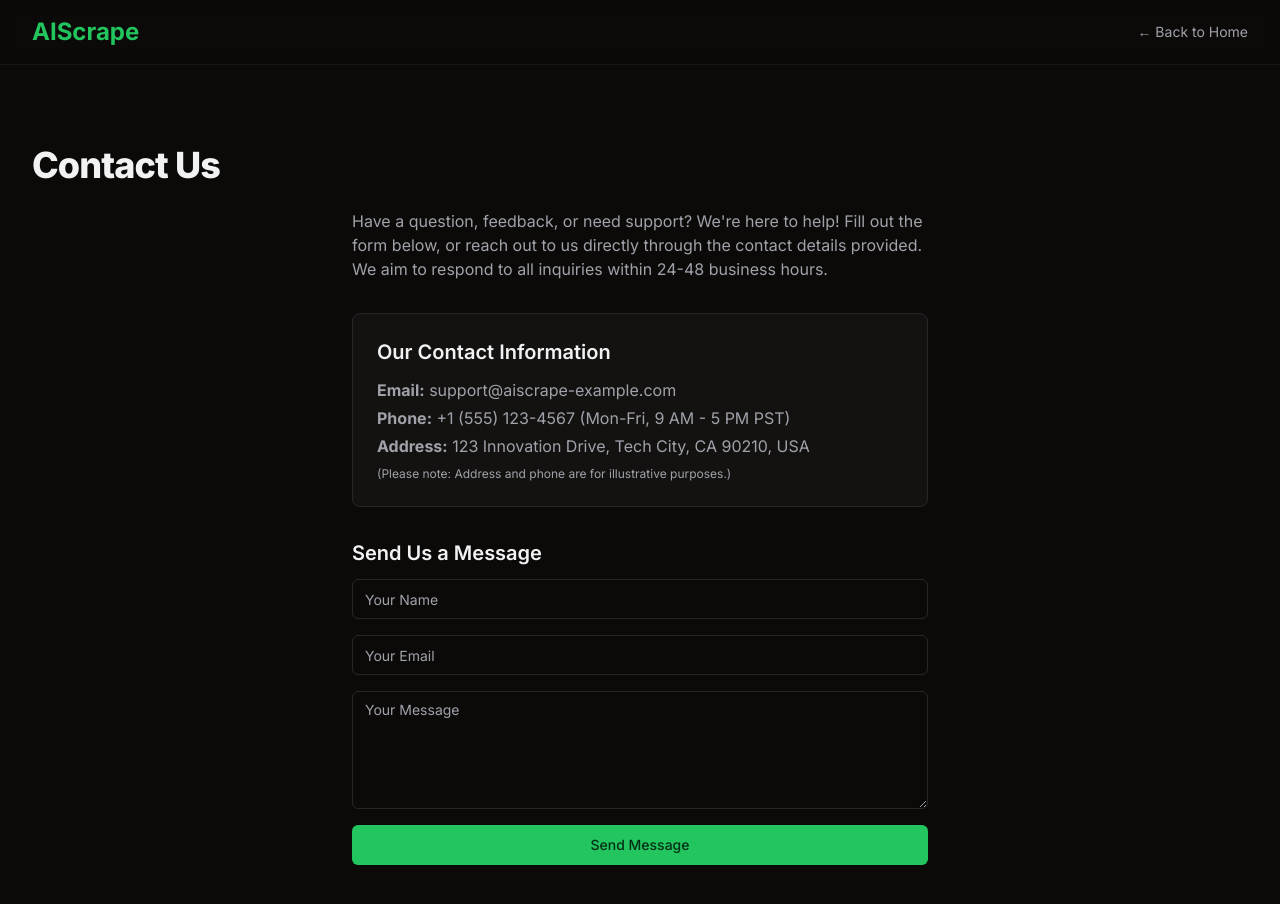
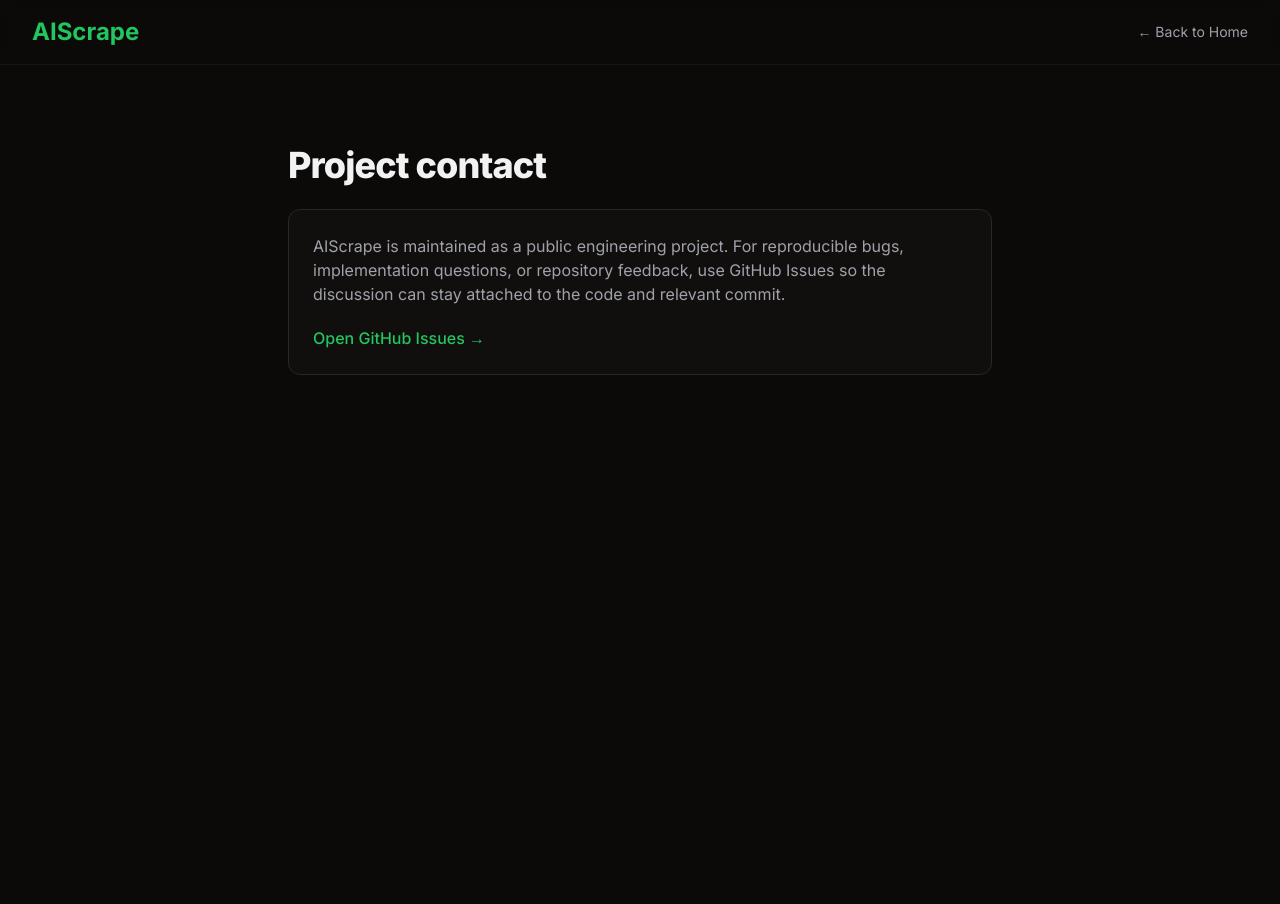
Before and after one commit to abhisek343/AIScrape, a Next.js app: page /contact in a window 1280 px wide. Shown: the top 904 px of the page. After the commit the page ends 800 px from the top, so only its background shows below. Built offline with nearby package versions, Linux system fonts and the light colour scheme.

Commit message:
refactor: replace placeholder contact page content

```diff
--- a/app/contact/page.tsx
+++ b/app/contact/page.tsx
@@ -1,41 +1,28 @@
 import Link from 'next/link';
-import { Button } from '@/components/ui/button';
-import { Input } from '@/components/ui/input';
-import { Textarea } from '@/components/ui/textarea';
 
 export default function Contact() {
   return (
     <div className="bg-background text-foreground min-h-screen">
       <header className="sticky top-0 z-50 w-full border-b border-border/40 bg-background/95 backdrop-blur supports-[backdrop-filter]:bg-background/60">
         <div className="container flex items-center justify-between h-16 max-w-screen-2xl">
-          <Link href="/" className="text-2xl font-bold text-primary">
-            AIScrape
-          </Link>
-          <Link href="/" className="text-sm text-muted-foreground hover:text-primary">
-            &larr; Back to Home
-          </Link>
+          <Link href="/" className="text-2xl font-bold text-primary">AIScrape</Link>
+          <Link href="/" className="text-sm text-muted-foreground hover:text-primary">&larr; Back to Home</Link>
         </div>
       </header>
-      <main className="container py-12 md:py-20">
-        <h1 className="text-4xl font-extrabold tracking-tight mb-6">Contact Us</h1>
-        <div className="max-w-xl mx-auto">
-          <p className="text-muted-foreground mb-8">
-            Have a question, feedback, or need support? We're here to help! Fill out the form below, or reach out to us directly through the contact details provided. We aim to respond to all inquiries within 24-48 business hours.
+      <main className="container py-12 md:py-20 max-w-3xl">
+        <h1 className="text-4xl font-extrabold tracking-tight mb-6">Project contact</h1>
+        <div className="rounded-xl border p-6 bg-muted/20">
+          <p className="text-muted-foreground">
+            AIScrape is maintained as a public engineering project. For reproducible bugs, implementation questions, or repository feedback, use GitHub Issues so the discussion can stay attached to the code and relevant commit.
           </p>
-          <div className="mb-8 p-6 border rounded-lg bg-muted/30">
-            <h2 className="text-xl font-semibold mb-3">Our Contact Information</h2>
-            <p className="text-muted-foreground mb-1"><strong>Email:</strong> support@aiscrape-example.com</p>
-            <p className="text-muted-foreground mb-1"><strong>Phone:</strong> +1 (555) 123-4567 (Mon-Fri, 9 AM - 5 PM PST)</p>
-            <p className="text-muted-foreground"><strong>Address:</strong> 123 Innovation Drive, Tech City, CA 90210, USA</p>
-            <p className="text-xs text-muted-foreground mt-2">(Please note: Address and phone are for illustrative purposes.)</p>
-          </div>
-          <h2 className="text-xl font-semibold mb-3">Send Us a Message</h2>
-          <form className="space-y-4">
-            <Input type="text" placeholder="Your Name" required />
-            <Input type="email" placeholder="Your Email" required />
-            <Textarea placeholder="Your Message" rows={5} required />
-            <Button type="submit" className="w-full">Send Message</Button>
-          </form>
+          <Link
+            href="https://github.com/abhisek343/AIScrape/issues"
+            target="_blank"
+            rel="noreferrer"
+            className="inline-flex mt-5 font-medium text-primary hover:underline"
+          >
+            Open GitHub Issues &rarr;
+          </Link>
         </div>
       </main>
     </div>
```
